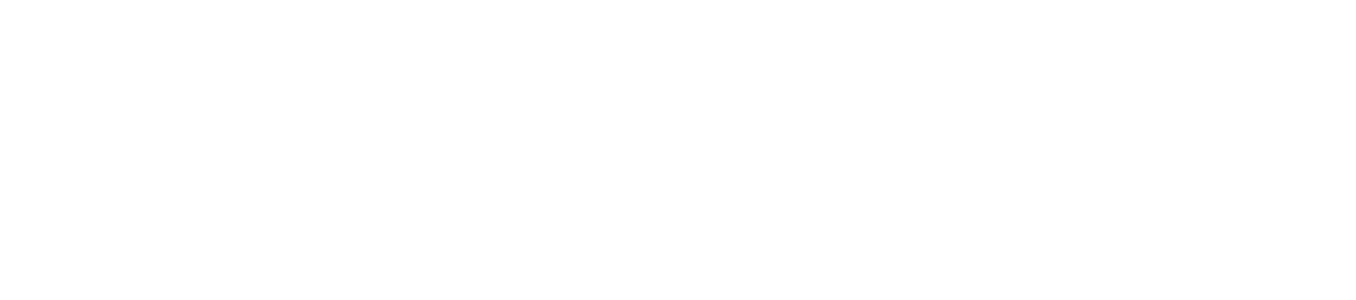
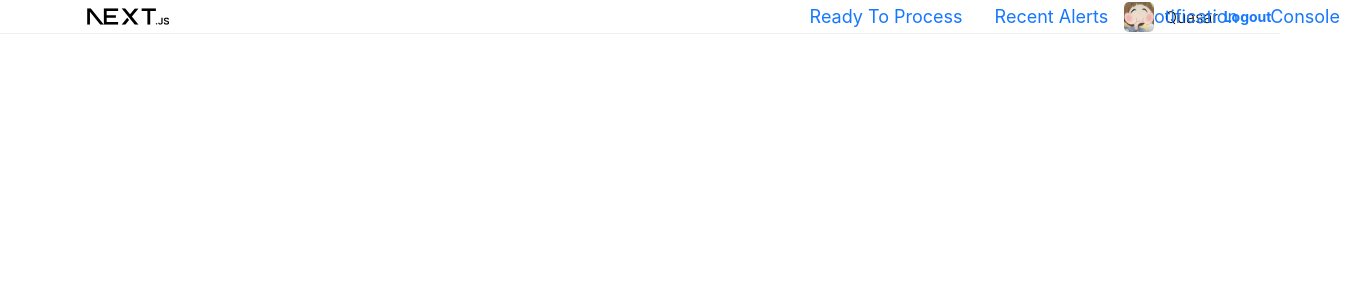
Before and after one commit to SayAMDYES/order-center-control-panel, a Next.js app: page / in a window 1280 px wide. Shown: the top 300 px of the page, 1356 px wide, since content can reach past the window. Built offline with nearby package versions, Linux system fonts and the light colour scheme.

Commit message:
:sparkles: Basic top navigation bar

```diff
--- /dev/null
+++ b/src/app/component/TopNavigationBar.css
@@ -0,0 +1,40 @@
+.top-navi-bar {
+    height: 100%;
+    width: 100%;
+}
+
+.top-navi-bar-img-space {
+    width: 20vw
+}
+
+.top-navi-bar-white-space {
+    width: 42vw
+}
+
+.top-navi-bar-button-space {
+    height: 100%;
+    width: 25vw;
+}
+
+.top-navi-bar-button {
+    height: 80%;
+    color: black;
+    font-size: 1.125rem;
+    line-height: 1.75rem;
+}
+
+.top-navi-bar-user-space {
+    width: 12vw;
+}
+
+.top-navi-bar-user-space-avatar {
+    width: 4vw;
+}
+
+.top-navi-bar-user-space-name {
+    width: 5vw;
+}
+
+.top-navi-bar-user-space-logout {
+    width: 2vw;
+}
--- /dev/null
+++ b/src/app/component/TopNavigationBar.tsx
@@ -0,0 +1,58 @@
+'use client';
+
+import './TopNavigationBar.css';
+import {useRouter} from "next/navigation";
+import {Avatar, Button} from "antd";
+
+export default function TopNavigationBar() {
+    const router = useRouter()
+    return (
+        <div className={"top-navi-bar flex"}>
+            <div className={"flex justify-center top-navi-bar-img-space"}>
+                {/* eslint-disable-next-line @next/next/no-img-element */}
+                <img className={"object-contain scale-50"}
+                     src="/next.svg"
+                     alt="Back to home"
+                     onClick={() => {
+                         router.push('/')
+                     }}
+                />
+            </div>
+            <div className={"top-navi-bar-white-space"}></div>
+            <div className={"top-navi-bar-button-space flex items-center"}>
+                <Button type="link"
+                        className={"top-navi-bar-button"}>
+                    Ready To Process
+                </Button>
+                <Button type="link"
+                        className={"top-navi-bar-button"}>
+                    Recent Alerts
+                </Button>
+                <Button type="link"
+                        className={"top-navi-bar-button"}>
+                    Notification
+                </Button>
+                <Button type="link"
+                        className={"top-navi-bar-button"}>
+                    Console
+                </Button>
+            </div>
+            <div className={"top-navi-bar-user-space flex"}>
+                <div className={"top-navi-bar-user-space-avatar flex justify-center items-center"}>
+                    <Avatar shape={"square"}
+                            src={"/avatar.png"}/>
+                </div>
+                <div
+                    className={"top-navi-bar-user-space-name font-light flex justify-start items-center overflow-hidden whitespace-nowrap overflow-ellipsis"}>
+                    Quasar
+                </div>
+                <div className={"top-navi-bar-user-space-logout text-base flex justify-center items-center pl-3"}>
+                    <Button type="link"
+                            className={"font-bold text-blue-700"}>
+                        Logout
+                    </Button>
+                </div>
+            </div>
+        </div>
+    )
+}
--- a/src/app/globals.css
+++ b/src/app/globals.css
@@ -19,6 +19,16 @@
             to bottom,
             transparent,
             rgb(var(--background-end-rgb))
-    )
-    rgb(var(--background-start-rgb));
+    ) rgb(var(--background-start-rgb));
 }
+
+.top-navigation-bar {
+    height: 4.3vh;
+    width: 100vw;
+    border-bottom: 1px solid rgba(5, 5, 5, 0.06);
+}
+
+.app-container {
+    height: 95.7vh;
+    width: 100vw;
+}
--- a/src/app/layout.tsx
+++ b/src/app/layout.tsx
@@ -1,6 +1,8 @@
 import './globals.css'
 import type {Metadata} from 'next'
 import {Inter} from 'next/font/google'
+import TopNavigationBar from "@/app/component/TopNavigationBar";
+import React from "react";
 
 const inter = Inter({subsets: ['latin']})
 
@@ -12,7 +14,14 @@
 export default function RootLayout({children,}: { children: React.ReactNode }) {
     return (
         <html lang="en">
-        <body className={inter.className}>{children}</body>
+        <body className={inter.className}>
+        <div className={"top-navigation-bar"}>
+            <TopNavigationBar/>
+        </div>
+        <div className={"app-container"}>
+            {children}
+        </div>
+        </body>
         </html>
     )
 }
```
Also changed, not shown: public/avatar.png (added). Lines whose indentation alone changed are shown as unchanged.
